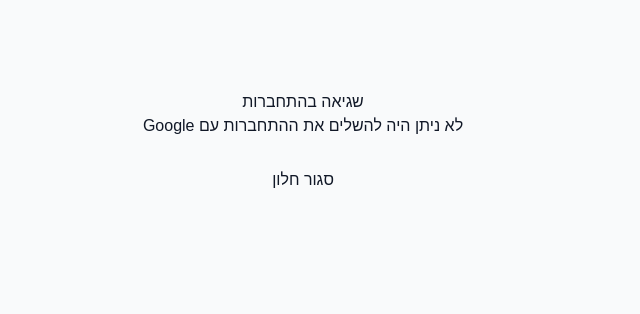
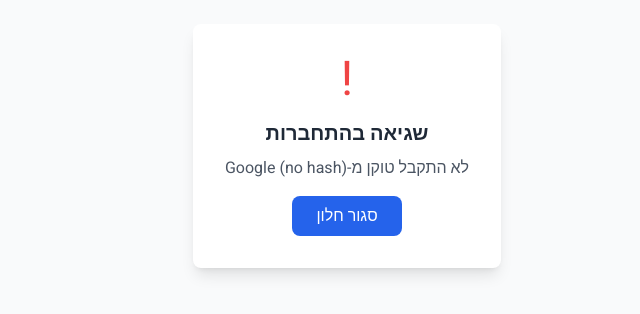
Before and after one commit to reem20050/crm-yahalom, a React (Vite) app in the folder client/: page /auth/google/callback in a window 1280 px wide. Shown: the part 254-568 px from the top of the page, without its empty margins (374-1014 px from the left). Built offline with nearby package versions, Linux system fonts and the light colour scheme.

Commit message:
"Improve-GoogleCallback-with-better-error-handling"

```diff
--- a/client/src/pages/GoogleCallback.tsx
+++ b/client/src/pages/GoogleCallback.tsx
@@ -1,40 +1,103 @@
-import { useEffect } from 'react';
+import { useEffect, useState } from 'react';
 
 export default function GoogleCallback() {
+  const [error, setError] = useState<string | null>(null);
+  const [processing, setProcessing] = useState(true);
+
   useEffect(() => {
+    const processCallback = () => {
+      try {
+        // Get the full URL to debug
+        const fullUrl = window.location.href;
+        console.log('Google callback URL:', fullUrl);
+
         // Get the ID token from URL hash
-    const hash = window.location.hash.substring(1);
-    const params = new URLSearchParams(hash);
+        const hash = window.location.hash;
+        console.log('Hash:', hash);
+
+        if (!hash || hash.length < 2) {
+          setError('לא התקבל טוקן מ-Google (no hash)');
+          setProcessing(false);
+          return;
+        }
+
+        const params = new URLSearchParams(hash.substring(1));
         const idToken = params.get('id_token');
+        const accessToken = params.get('access_token');
+        const errorParam = params.get('error');
 
-    if (idToken && window.opener) {
+        console.log('ID Token exists:', !!idToken);
+        console.log('Access Token exists:', !!accessToken);
+        console.log('Error param:', errorParam);
+
+        if (errorParam) {
+          setError(`שגיאה מ-Google: ${errorParam}`);
+          setProcessing(false);
+          return;
+        }
+
+        if (!idToken) {
+          setError('לא התקבל טוקן מ-Google (no id_token)');
+          setProcessing(false);
+          return;
+        }
+
+        if (window.opener) {
           // Send the token back to the parent window
+          console.log('Sending token to parent window...');
           window.opener.postMessage(
             { type: 'google-oauth-callback', credential: idToken },
             window.location.origin
           );
-      // Close the popup
+          // Close the popup after a short delay
+          setTimeout(() => {
             window.close();
+          }, 500);
         } else {
-      // If no token or no opener, show error
-      document.body.innerHTML = `
-        <div style="display: flex; flex-direction: column; align-items: center; justify-content: center; height: 100vh; font-family: sans-serif; direction: rtl;">
-          <h2>שגיאה בהתחברות</h2>
-          <p>לא ניתן היה להשלים את ההתחברות עם Google</p>
-          <button onclick="window.close()" style="margin-top: 20px; padding: 10px 20px; cursor: pointer;">
-            סגור חלון
-          </button>
-        </div>
-      `;
+          // No opener - maybe opened in same window
+          console.log('No opener window found');
+          setError('חלון המקור לא נמצא. נסה להתחבר שוב.');
+          setProcessing(false);
         }
+      } catch (err) {
+        console.error('Error processing callback:', err);
+        setError('שגיאה בעיבוד התשובה מ-Google');
+        setProcessing(false);
+      }
+    };
+
+    // Small delay to ensure hash is available
+    setTimeout(processCallback, 100);
   }, []);
 
+  if (processing) {
     return (
-    <div className="min-h-screen flex items-center justify-center">
+      <div className="min-h-screen flex items-center justify-center bg-gray-50">
         <div className="text-center">
-        <div className="animate-spin rounded-full h-10 w-10 border-b-2 border-primary-600 mx-auto mb-4"></div>
+          <div className="animate-spin rounded-full h-10 w-10 border-b-2 border-blue-600 mx-auto mb-4"></div>
           <p className="text-gray-600">מעבד התחברות עם Google...</p>
         </div>
       </div>
     );
   }
+
+  if (error) {
+    return (
+      <div className="min-h-screen flex items-center justify-center bg-gray-50" dir="rtl">
+        <div className="text-center bg-white p-8 rounded-lg shadow-lg max-w-md">
+          <div className="text-red-500 text-5xl mb-4">!</div>
+          <h2 className="text-xl font-bold text-gray-800 mb-2">שגיאה בהתחברות</h2>
+          <p className="text-gray-600 mb-4">{error}</p>
+          <button
+            onClick={() => window.close()}
+            className="bg-blue-600 text-white px-6 py-2 rounded-lg hover:bg-blue-700 transition-colors"
+          >
+            סגור חלון
+          </button>
+        </div>
+      </div>
+    );
+  }
+
+  return null;
+}
```
Lines whose indentation alone changed are shown as unchanged.
